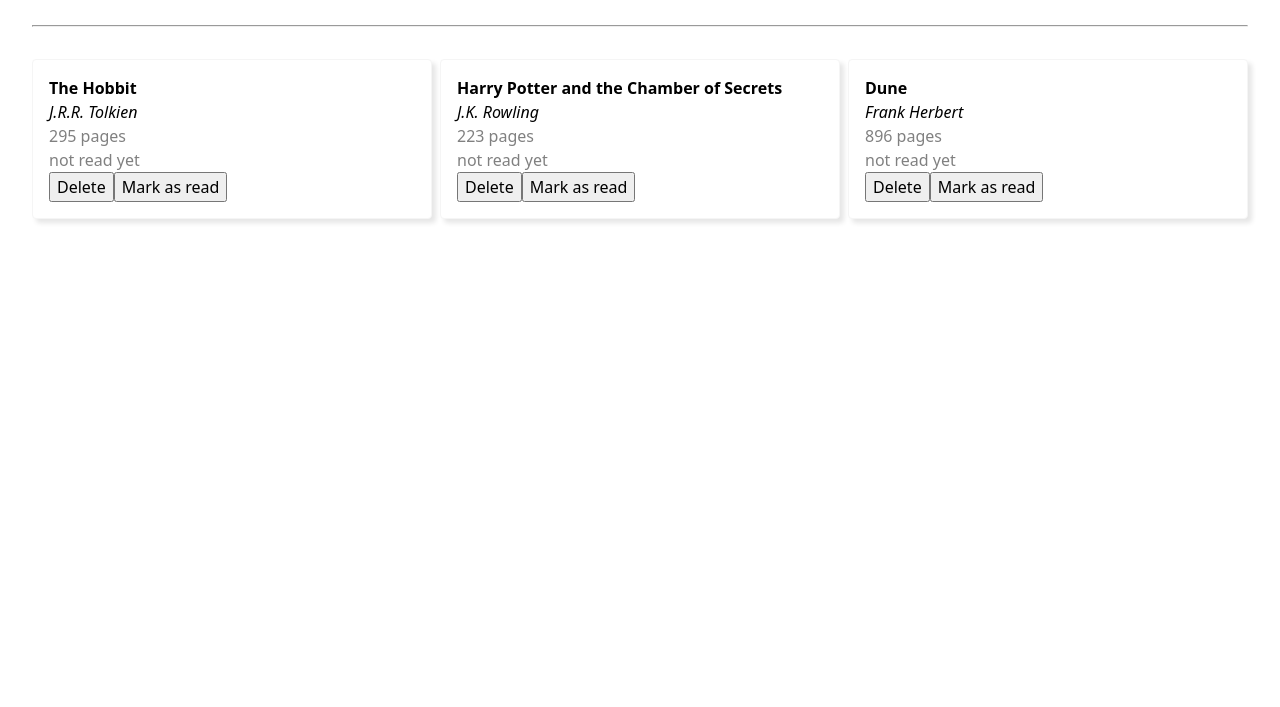
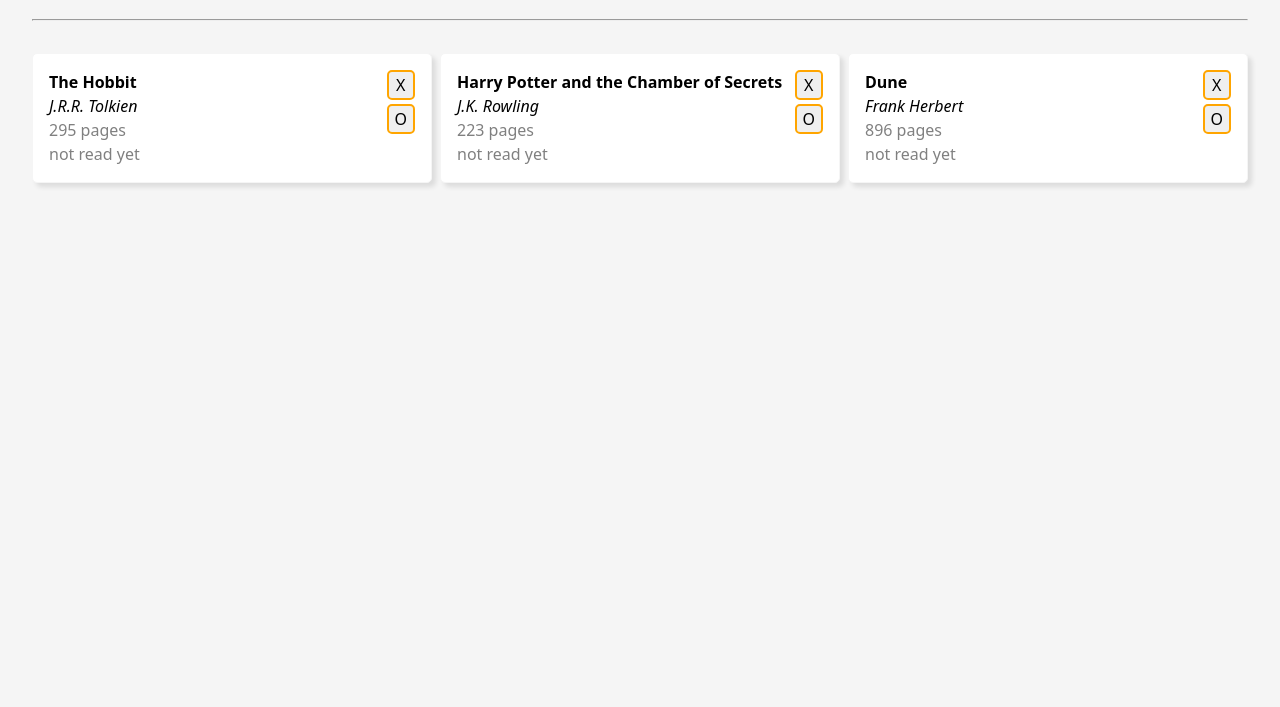
Before and after one commit to riezong/library, a plain HTML site: page index.html in a window 1280 px wide. Shown: the part 93-800 px from the top of the page. Drawn offline with Linux system fonts and the light colour scheme.

Commit message:
Add more styling

```diff
--- a/index.html
+++ b/index.html
@@ -9,16 +9,17 @@
 <body>
     <script src="script.js" defer></script>
     <!-- script is loaded before HTML so we must defer -->
-    Hello World!
 
     <div class="container">
 
-        <button id="openDialog">Add Book</button>
+        <div class="header">
+            <h1>My Library</h1>
+            <button id="openDialog">+</button>
+        </div>
 
         <div>
             <dialog id="dialog">
                 <div class="dialogContent">
-                    <button id="closeDialog">X</button>
                     <form id="bookForm">
                         <div>
                             <label for="title">Book Title</label>
@@ -38,6 +39,7 @@
                         </div>
                         <button type="submit" value="submit" id="addBook">Add Book</button>
                     </form>
+                    <button id="closeDialog">X</button>
                 </div>
             </dialogue>
         </div>
--- a/script.js
+++ b/script.js
@@ -45,6 +45,10 @@
     for (let i = 0; i < myLibrary.length; i++) {
         const card = document.createElement("div");
         card.classList.add("card");
+        const cardContent = document.createElement("div");
+        cardContent.classList.add("cardContent");
+        const cardButtons = document.createElement("div");
+        cardButtons.classList.add("cardButtons");
 
         let title = document.createElement("p");
         title.classList.add("title");
@@ -64,7 +68,7 @@
 
         let deleteEntry = document.createElement("button");
         deleteEntry.classList.add("deleteEntry");
-        deleteEntry.textContent = "Delete";
+        deleteEntry.textContent = "X";
         deleteEntry.addEventListener("click", (index => () => {
             card.remove();
             myLibrary.splice(index, 1); // Remove from the array
@@ -74,7 +78,7 @@
 
         let markAsRead = document.createElement("button");
         markAsRead.classList.add("markAsRead");
-        markAsRead.textContent = "Mark as read";
+        markAsRead.textContent = "O";
         markAsRead.addEventListener("click", (index => () => {
             if (myLibrary[index].readStatus == "not read yet") {
                 myLibrary[index].readStatus = "read";
@@ -85,12 +89,14 @@
             refreshLibrary();
         })(i)); //Immediately invoke the function to capture 'i'
 
-        card.appendChild(title);
-        card.appendChild(author);
-        card.appendChild(noOfPages);
-        card.appendChild(readStatus);
-        card.appendChild(deleteEntry);
-        card.appendChild(markAsRead);
+        cardContent.appendChild(title);
+        cardContent.appendChild(author);
+        cardContent.appendChild(noOfPages);
+        cardContent.appendChild(readStatus);
+        cardButtons.appendChild(deleteEntry);
+        cardButtons.appendChild(markAsRead);
+        card.appendChild(cardContent);
+        card.appendChild(cardButtons);
         library.appendChild(card);
     }
 }
@@ -105,7 +111,6 @@
 // Buttons
 const showButton = document.querySelector("#openDialog");
 const closeButton = document.querySelector("#closeDialog");
-// const deleteEntryButton = document.querySelector(".deleteEntry");
 // "Add Book" button opens the dialog modally
 showButton.addEventListener("click", () => {
     dialog.showModal();
@@ -114,12 +119,6 @@
 closeButton.addEventListener("click", () => {
     dialog.close();
 });
-// // "Delete" button deletes book from library
-// deleteEntryButton.addEventListener("click", () => {
-//     const library = document.querySelector(".library");
-//     const card = document.querySelector(".card");
-//     library.removeChild(card);
-// });
 
 // Get a reference to the form element
 const form = document.getElementById("bookForm");
--- a/style.css
+++ b/style.css
@@ -5,7 +5,10 @@
     margin: 0;}
 body {
     line-height: 1.5;  -webkit-font-smoothing: antialiased;
-    font-family: system-ui, "Segoe UI", Roboto, Helvetica, Arial, sans-serif, "Apple Color Emoji", "Segoe UI Emoji", "Segoe UI Symbol";}
+    font-family: system-ui, "Segoe UI", Roboto, Helvetica, Arial, sans-serif, "Apple Color Emoji", "Segoe UI Emoji", "Segoe UI Symbol";
+    background-color: whitesmoke;
+    --border-radius: 5px;
+}
 img, picture, video, canvas, svg {
     display: block;  max-width: 100%;}
 input, button, textarea, select {
@@ -17,16 +20,30 @@
 h1, h2, h3, h4, h5, h6 {
     text-wrap: balance;}
 #root, #__next {
-    isolation: isolate;}
+    isolation: isolate;
+}
+
+button {
+    border: 2px solid orange;
+    border-radius: var(--border-radius);
+}
 
 .container {
     margin: 2rem;
 }
 
+.header {
+    display: flex;
+    flex-direction: row;
+    justify-content: space-between;
+    align-items: baseline;
+}
+
 dialog {
+    width: max-content;
     padding: 2rem;
     border: 0;
-    border-radius: 4px;
+    border-radius: var(--border-radius);
     box-shadow: 4px 4px 5px rgba(0, 0, 0, .1);
     position: absolute;
     top: 50%;
@@ -36,6 +53,20 @@
 
 .dialogContent {
     display: flex;
+    flex-direction: row;
+    gap: 1rem;
+    align-items: start;
+}
+
+#bookForm {
+    display: flex;
+    flex-direction: column;
+    gap: 1rem;
+}
+
+label {
+    display: inline-block;
+    width: 150px;
 }
 
 .library {
@@ -49,9 +80,24 @@
     margin-bottom: .5rem;
     padding: 1rem;
     border: 1px solid whitesmoke;
-    border-radius: 4px;
+    border-radius: var(--border-radius);
+    display: flex;
+    flex-direction: row;
+    gap: 0.5rem;
     box-shadow: 4px 4px 5px rgba(0, 0, 0, .1);
     background-color: white;
+}
+
+.cardContent {
+    display: flex;
+    flex-direction: column;
+    flex: 1;
+}
+
+.cardButtons {
+    display: flex;
+    flex-direction: column;
+    gap: 4px;
 }
 
 .title {
```
Also changed, not shown: ASSETS/check_circle_24dp_E8EAED_FILL0_wght400_GRAD0_opsz24.svg (added), ASSETS/remove_24dp_E8EAED_FILL0_wght400_GRAD0_opsz24.svg (added).
